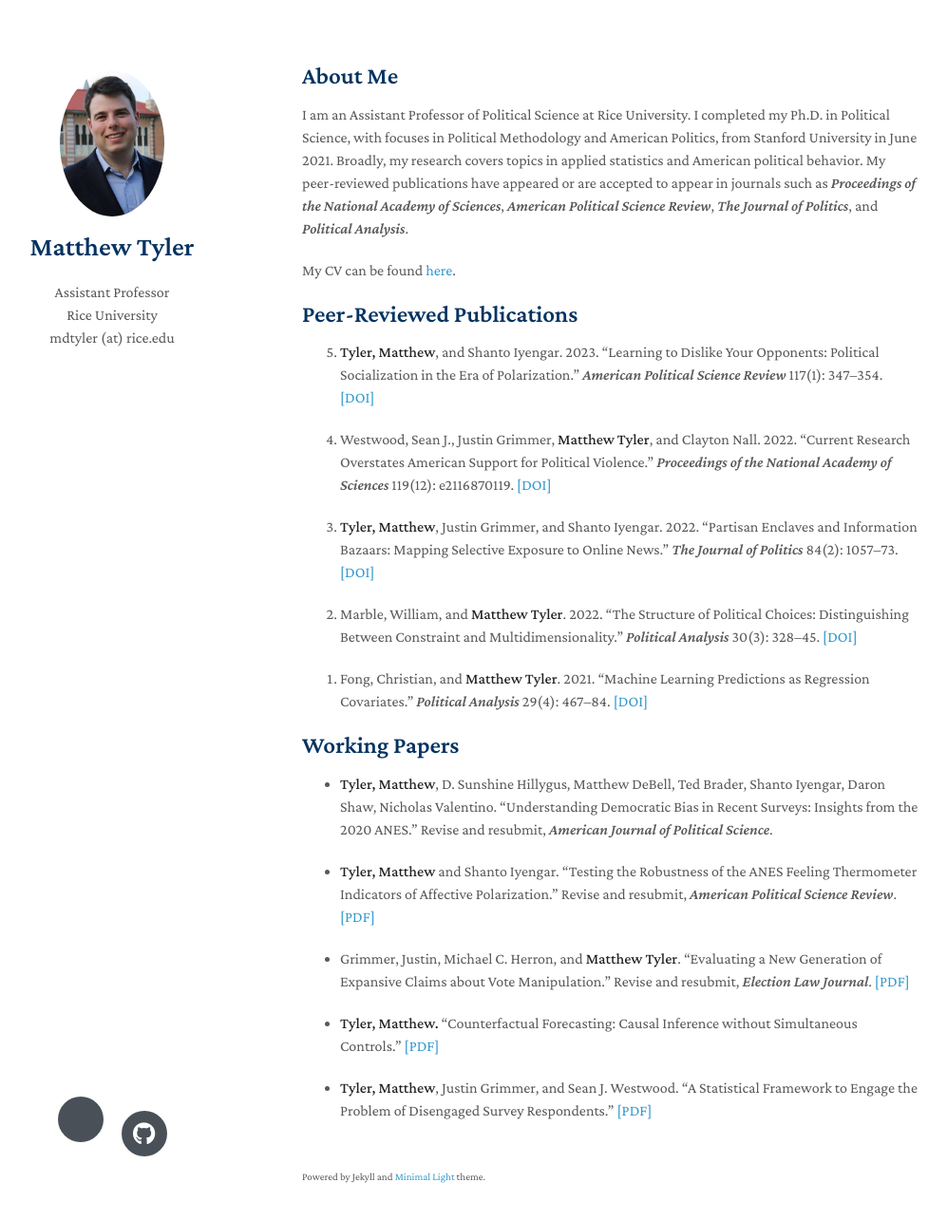
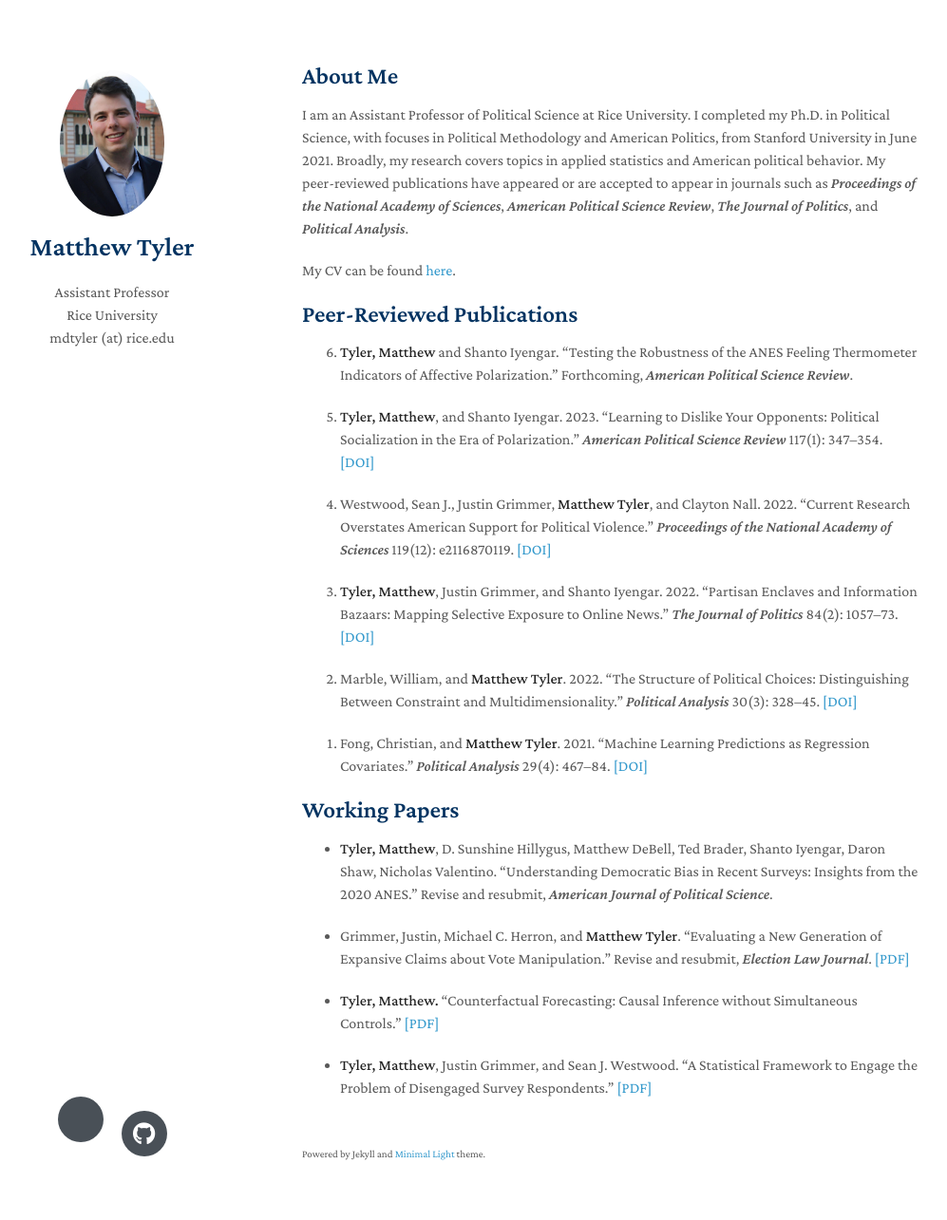
Before and after one commit to matthewtyler/matthewtyler.github.io, a Jekyll site: the page built from index.md, in a window 1280 px wide and 1320 px high. Shown: the top 1285 px of the window at 95% size, without its empty margins (152-1149 px from the left). Built offline with Jekyll 4.4.1, drawn with Linux system fonts in a browser that asks for light colours; nearby versions of some CDN libraries; a style sheet for code colours, icons or effects is not loaded; our own code applies the rules of GitHub Pages for plain Markdown files; some of the changed lines change nothing that is shown.

```diff
--- a/index.md
+++ b/index.md
@@ -11,6 +11,8 @@
 ## Peer-Reviewed Publications
 
 {: reversed="reversed"}
+
+6. **Tyler, Matthew** and Shanto Iyengar. "Testing the Robustness of the ANES Feeling Thermometer Indicators of Affective Polarization." Forthcoming, *American Political Science Review*.
 
 5. **Tyler, Matthew**, and Shanto Iyengar. 2023. "Learning to Dislike Your Opponents: Political Socialization in the Era of Polarization." *American Political Science Review* 117(1): 347–354. [[DOI]](https://doi.org/10.1017/S000305542200048X)
 
@@ -28,10 +30,6 @@
 
 * **Tyler, Matthew**, D. Sunshine Hillygus, Matthew DeBell, Ted Brader, Shanto Iyengar, Daron Shaw, Nicholas Valentino. "Understanding Democratic Bias in Recent Surveys: Insights from the 2020 ANES." Revise and resubmit, *American Journal of Political Science*.
 
-
-* **Tyler, Matthew** and Shanto Iyengar. "Testing the Robustness of the ANES Feeling Thermometer Indicators of Affective Polarization." Revise and resubmit, *American Political Science Review*. [[PDF]](https://www.dropbox.com/s/0pckb5wjrxcjbs4/Robustness_of_Increasing_Affective_Polarization.pdf?dl=0)
-
-
 * Grimmer, Justin, Michael C. Herron, and **Matthew Tyler**. "Evaluating a New Generation of Expansive Claims about Vote Manipulation." Revise and resubmit, *Election Law Journal*. [[PDF]](https://www.dropbox.com/s/92lp1gmqw2pei8m/Expansive.pdf?dl=0)
 
 
```
Also changed, not shown: assets/img/rice_headshot_2023.JPG (added).
